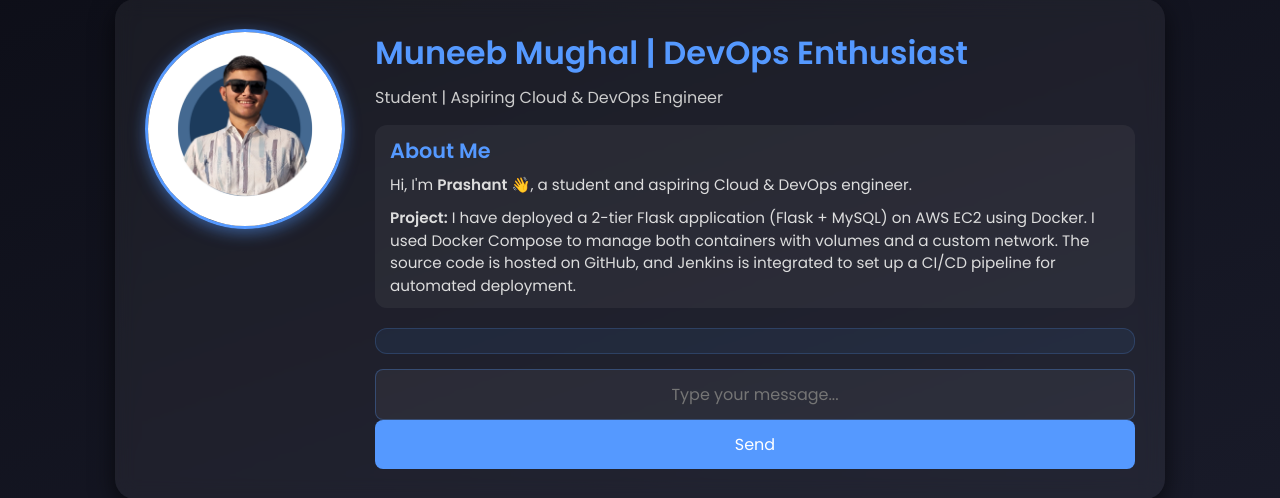
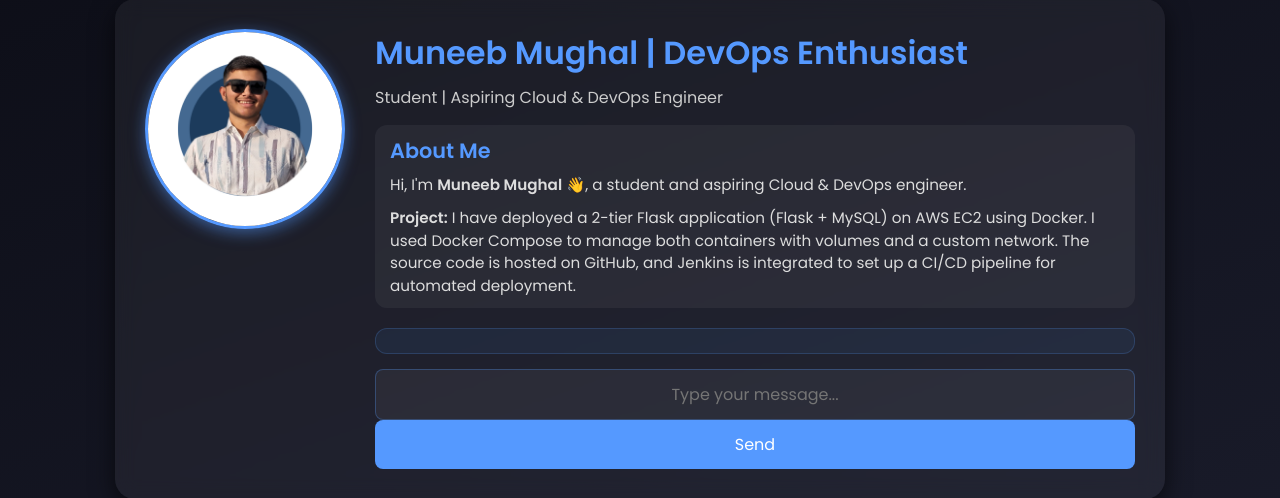
Before and after one commit to mughalmuneeb786/DevOps-Project-Two-Tier-Flask-App-main, a Flask app: page / in a window 1280 px wide. Shown: the part 151-649 px from the top of the page. Run offline with Flask 3, Linux system fonts and the light colour scheme; data that the repository does not hold is empty; some libraries are stand-ins or nearby versions.

Commit message:
name update on page

```diff
--- a/templates/index.html
+++ b/templates/index.html
@@ -175,7 +175,7 @@
 
             <div class="about">
                 <h2>About Me</h2>
-                <p>Hi, I'm <b>Prashant</b> 👋, a student and aspiring Cloud & DevOps engineer.</p>
+                <p>Hi, I'm <b>Muneeb Mughal</b> 👋, a student and aspiring Cloud & DevOps engineer.</p>
                 <p style="margin-top:10px;">
                     <b>Project:</b> I have deployed a 2-tier Flask application (Flask + MySQL) on AWS EC2 using Docker.
                     I used Docker Compose to manage both containers with volumes and a custom network.
```
